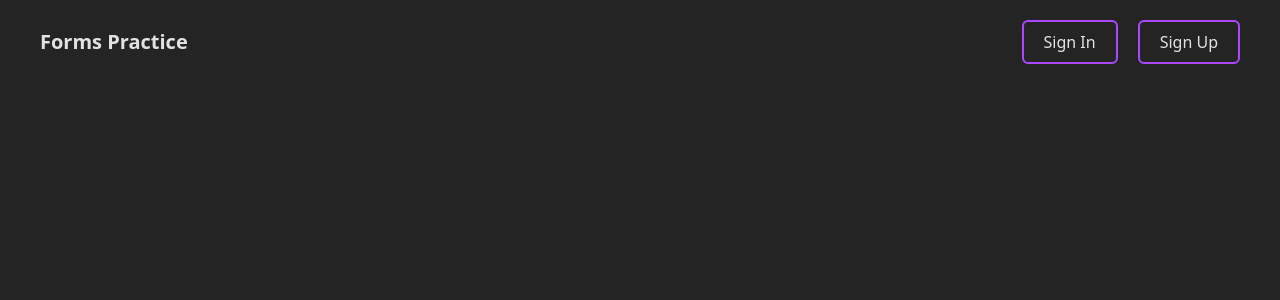
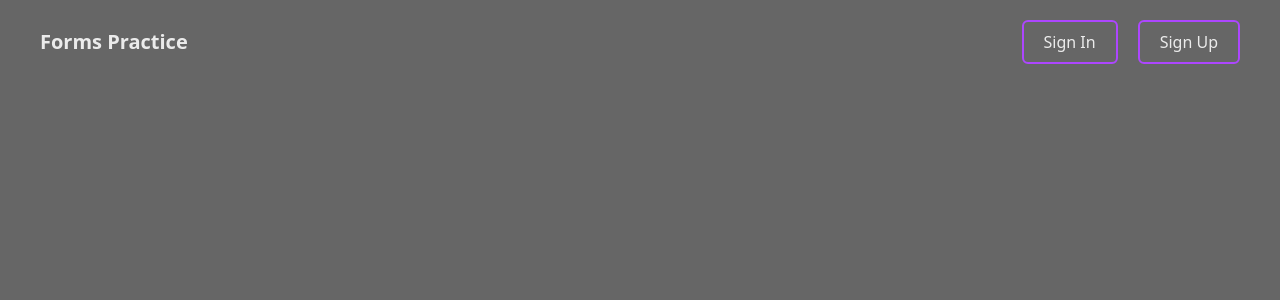
Before and after one commit to virage81/result-forms, a React (Vite) app: page / in a window 1280 px wide. Shown: the top 300 px of the page. Built offline with nearby package versions, Linux system fonts and the light colour scheme.

Commit message:
chore: change page background

```diff
--- a/src/styles/index.css
+++ b/src/styles/index.css
@@ -5,7 +5,7 @@
 
 	color-scheme: light dark;
 	color: rgba(255, 255, 255, 0.87);
-	background-color: #242424;
+	background-color: #666666;
 
 	font-synthesis: none;
 	text-rendering: optimizeLegibility;
```
